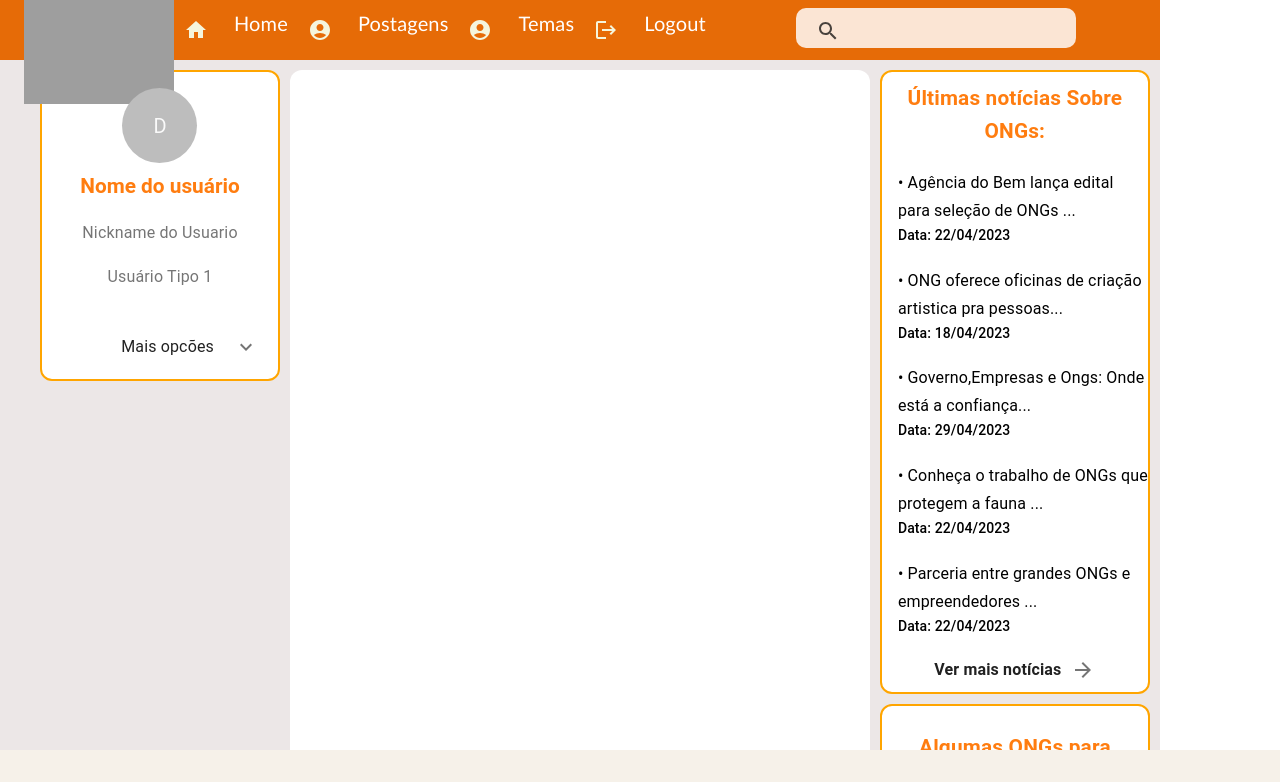
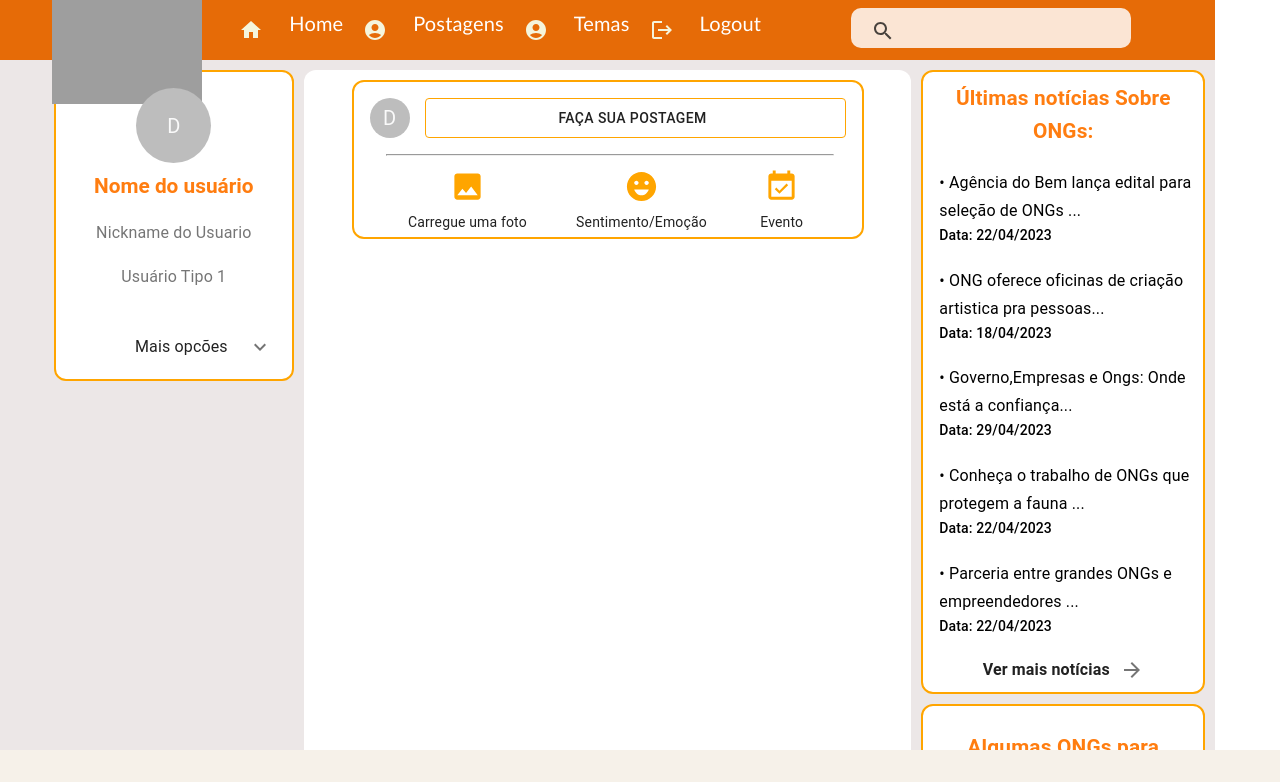
Before and after one commit to Beatriz-CGomes/Projeto-Donare-front, a React (Vite) app: page /home in a window 1280 px wide. Shown: the top 782 px of the page. Built offline with nearby package versions, Linux system fonts and the light colour scheme; grey boxes are pictures that could not be loaded; the HTML template or start-up script is replaced by a standard one.

Commit message:
Criando Modal

```diff
--- a/index.html
+++ b/index.html
@@ -4,7 +4,7 @@
     <meta charset="UTF-8" />
     <link rel="icon" type="image/svg+xml" href="/vite.svg" />
     <meta name="viewport" content="width=device-width, initial-scale=1.0" />
-    <title>Vite + React + TS</title>
+    <title>Donare</title>
   </head>
   <body>
     <div id="root"></div>
--- /dev/null
+++ b/src/components/postagens/cadastrarPost/CadastroPost.css
@@ -0,0 +1,3 @@
+.testando {
+  margin: 10px !important;
+}
--- /dev/null
+++ b/src/components/postagens/cadastrarPost/CadastroPost.tsx
@@ -0,0 +1,28 @@
+import { FormControl, InputLabel, Select, TextField, Typography, MenuItem, Container, FormHelperText } from "@material-ui/core";
+import React from "react";
+
+function CadastroPost() {
+    return (
+        <>
+            <Container maxWidth="xl" >
+                <form>
+                    <Typography variant="h4" align="center">Crie sua Postagem</Typography>
+
+                    <TextField  id="titulo" name="titulo" label="Digite o titulo da sua postagem" variant="outlined" margin="normal" fullWidth />
+                    <TextField  id="texto" name="texto" label="Digite o texto da sua postagem" variant="outlined"  margin="normal" fullWidth />
+                    <TextField  id="foto" name="foto" label="Insira o link da foto em nuvem" variant="outlined"  margin="normal" fullWidth />
+
+                    <FormControl>
+                        <InputLabel id="demo-simple-select-helper-label">ODS </InputLabel>
+                        <Select labelId="demo-simple-select-helper-label" id="demo-simple-select-helper">
+                            <MenuItem>ODS</MenuItem>
+                        </Select>
+                        <FormHelperText>Escolha uma ODS para a postagem</FormHelperText>
+                    </FormControl>
+                </form>
+            </Container>
+        </>
+    );
+}
+
+export default CadastroPost;
--- /dev/null
+++ b/src/components/postagens/modalPost/ModalPost.css
@@ -0,0 +1,38 @@
+.teste {
+  background-color: #fff;
+  margin-top: 10px !important;
+  border-radius: 12px;
+}
+
+.card-publicar{
+    margin: 10px auto;
+    max-width: 40vw;
+    border-radius: 12px !important;
+    border: 2px solid orange !important;
+  }
+
+.display-flex-row{
+    display: flex;
+    flex-direction: row;
+    justify-content: center;
+}
+
+.botao-postagem{
+    padding-left: 10px !important;
+    width: 60vh;
+    margin-left: 15px !important;
+    border: 1px solid orange !important;
+}
+
+.bottom-bar{
+    display: flex;
+    flex-direction: row;
+    justify-content: space-evenly;
+    text-align: center;
+    padding: 5px !important;
+}
+
+.icones-barra{
+    padding: 8px !important;
+    color: orange !important;
+}
--- /dev/null
+++ b/src/components/postagens/modalPost/ModalPost.tsx
@@ -0,0 +1,104 @@
+import { createStyles, makeStyles, Theme } from "@material-ui/core/styles";
+import CloseIcon from '@material-ui/icons/Close';
+import { Box, Modal } from "@mui/material";
+import React from "react";
+import CadastroPost from "../cadastrarPost/CadastroPost";
+import { Avatar, Button, Card, CardContent, IconButton, Typography } from "@material-ui/core";
+import PhotoIcon from '@material-ui/icons/Photo';
+import EmojiEmotionsIcon from '@material-ui/icons/EmojiEmotions';
+import EventAvailableIcon from '@material-ui/icons/EventAvailable';
+
+import './ModalPost.css'
+
+//Função para centralizar Modal
+function ModalStyle(){
+    const top=50;
+    const left=50;
+
+    return{
+        top:`${top}%`,
+        left:`${left}%`,
+        transform: `translate(-${top}%,-${left}%)`,
+    };
+}
+
+const useStyles = makeStyles((theme: Theme) =>
+    createStyles({
+        paper: {
+            position: 'absolute',
+            width: 800,
+            height: 800,
+            backgroundColor: theme.palette.background.paper,
+            border: '2px solid #000',
+            boxShadow: theme.shadows[5],
+            padding: theme.spacing(8, 4, 3),
+        },
+    }),
+);
+
+
+function ModalPost() {
+
+    const estilo = useStyles();
+
+    const [modalStyle] = React.useState(ModalStyle)
+    const [open, setOpen] = React.useState(false)
+
+    //função para abrir modal
+    const abreModal = () => {
+        setOpen(true)
+    }
+
+    //função para fechar modal
+    const fechaModal = () => {
+        setOpen(false)
+    }
+
+    const conteudo = (
+        <div style={modalStyle} className={estilo.paper}>
+            <Box display="flex" justifyContent="center" className="cursor">
+                <CloseIcon onClick={fechaModal} />
+            </Box>
+
+            <CadastroPost />
+        </div>
+    )
+
+    return (
+        <Card className="card-publicar" variant="outlined">
+            <CardContent className="display-flex-row">
+                <Avatar>D</Avatar>
+                <Button className="botao-postagem" variant="outlined" onClick={abreModal}>Faça sua Postagem</Button>
+                <Modal open={open} onClose={fechaModal} aria-labelledby='simple-modal-title' aria-describedby='simple-modal-description'>
+                    {conteudo}
+                </Modal>
+            </CardContent>
+            <hr />
+            <CardContent className="bottom-bar">
+                <Box >
+                <IconButton className="icones-barra">
+                <PhotoIcon fontSize="large" />
+                </IconButton>
+                <Typography variant="body2">Carregue uma foto</Typography>
+                </Box>
+
+                <Box>
+                    <IconButton className="icones-barra">
+                        <EmojiEmotionsIcon fontSize="large"/>
+                    </IconButton>
+                    <Typography variant="body2">Sentimento/Emoção</Typography>
+                </Box>
+
+                <Box>
+                    <IconButton className="icones-barra">
+                       <EventAvailableIcon fontSize="large"/>
+                    </IconButton>
+                    <Typography variant="body2">Evento</Typography>
+                </Box>
+            </CardContent>
+
+        </Card>
+    )
+}
+
+export default ModalPost;
--- a/src/pages/Home/Home.css
+++ b/src/pages/Home/Home.css
@@ -118,11 +118,3 @@ ul li {
   margin-top: 10px !important;
   border-radius: 12px;
 }
-
-.teste2{
-
-  display: flex;
-  flex-direction: column;
-  margin: 10px auto;
-  max-width: 40vw;
-}
--- a/src/pages/Home/Home.tsx
+++ b/src/pages/Home/Home.tsx
@@ -7,6 +7,8 @@ import ArrowForwardIcon from '@material-ui/icons/ArrowForward';
 import './Home.css'
 import { Box } from "@mui/material";
 import { Link } from "react-router-dom";
+import CadastroPost from "../../components/postagens/cadastrarPost/CadastroPost";
+import ModalPost from "../../components/postagens/modalPost/ModalPost";
 
 
 function Home() {
@@ -65,18 +67,7 @@ function Home() {
 
                 </Grid>
                 <Grid item xs={6} className="teste">
-                        {/* <Card className="teste2" variant="outlined">
-                            <CardContent className="flex-row">
-                                <Avatar>D</Avatar>
-                                <Button variant="outlined">teste</Button>
-                            </CardContent>
-                            <hr />
-                            <CardContent>
-
-                            </CardContent>
-                        </Card> */}
-
-                        {/* <ModalPost/> */}
+                        <ModalPost/>
                 </Grid>
 
                 <Grid item xs={3}>
```
